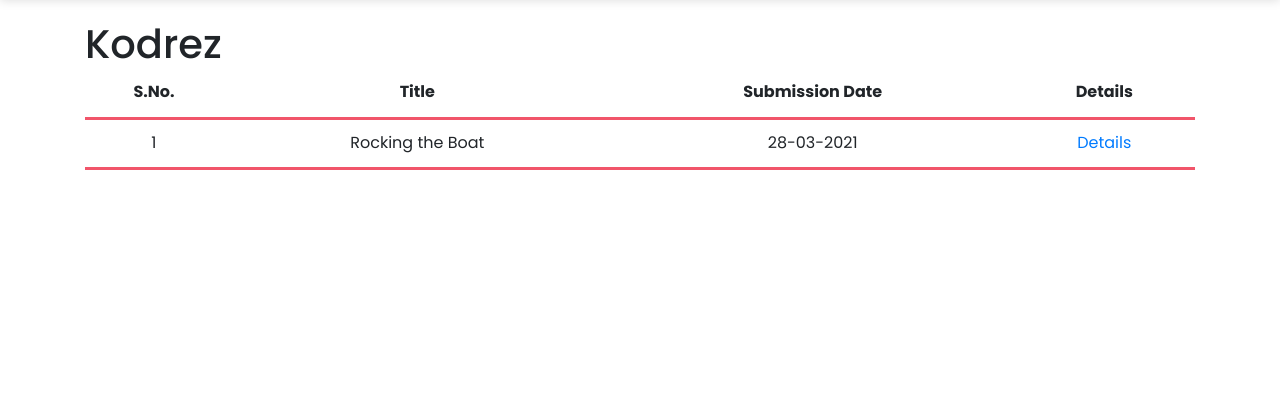
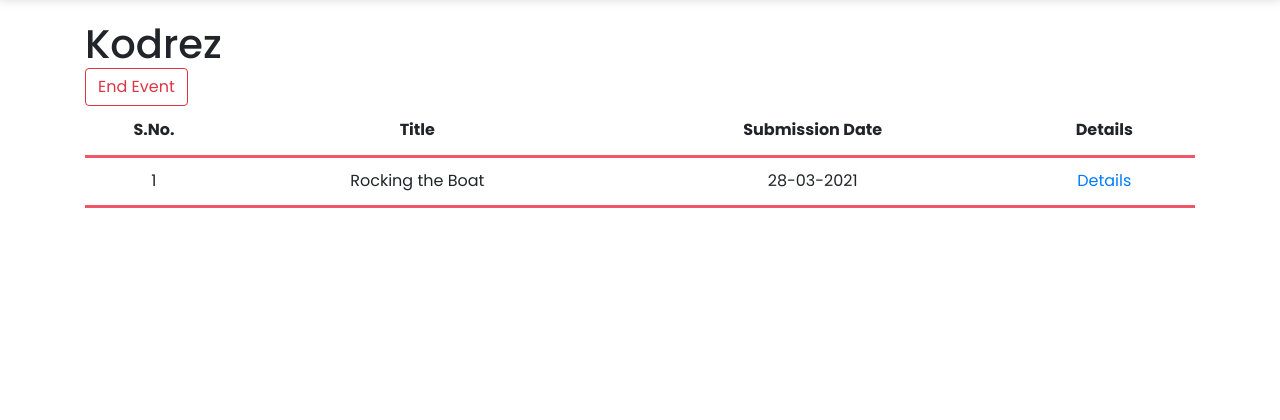
Before and after one commit to irit2607/scieno, a Django app: a page that uses templates/core/dashboard.html in a window 1280 px wide. Shown: the part 80-500 px from the top of the page. Run offline with Django 3.2, Linux system fonts and the light colour scheme; data comes from the database, SQL or seed files in the repository; some libraries are stand-ins or nearby versions.

Commit message:
Update dashboard.html

```diff
--- a/templates/core/dashboard.html
+++ b/templates/core/dashboard.html
@@ -14,6 +14,11 @@
 <section class="section" id="about">
   <div class="container">
     <h1>{{ host_obj.org }}</h1>
+    <a href="delete_host/"
+      ><button type="button" class="btn btn-outline-danger">
+        End Event
+      </button></a
+    >
     <table style="width: 100%">
       <tr>
         <th>S.No.</th>
```
